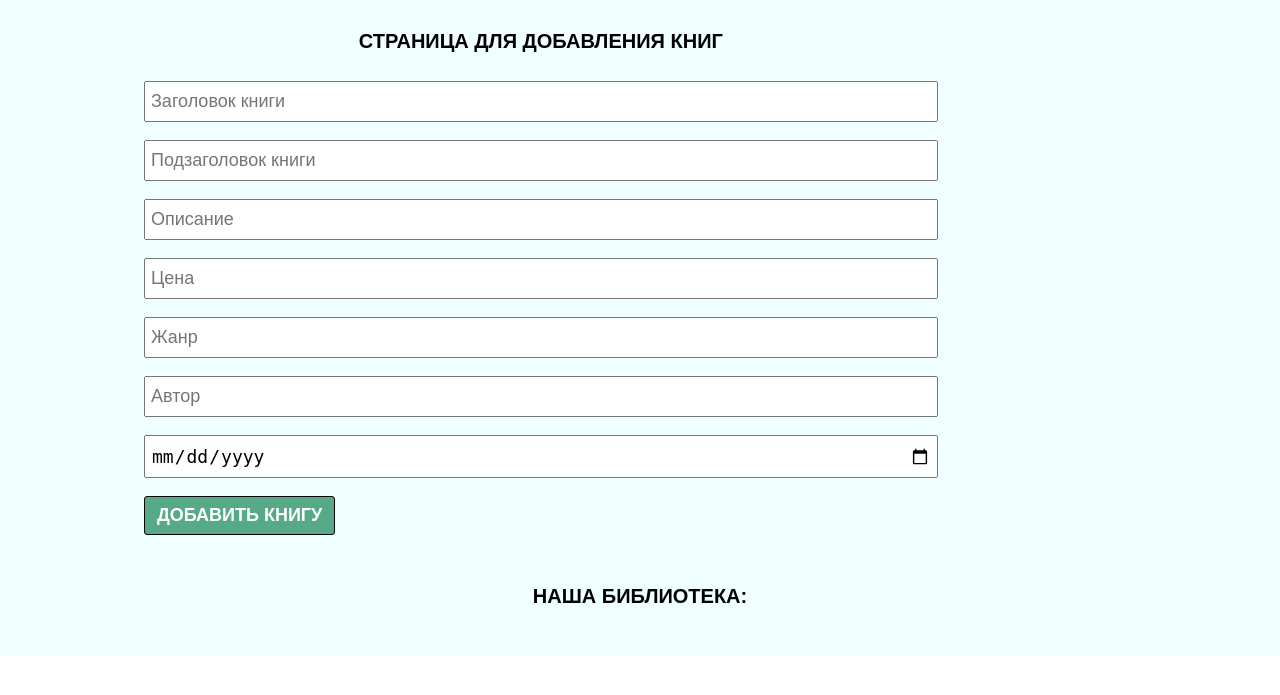
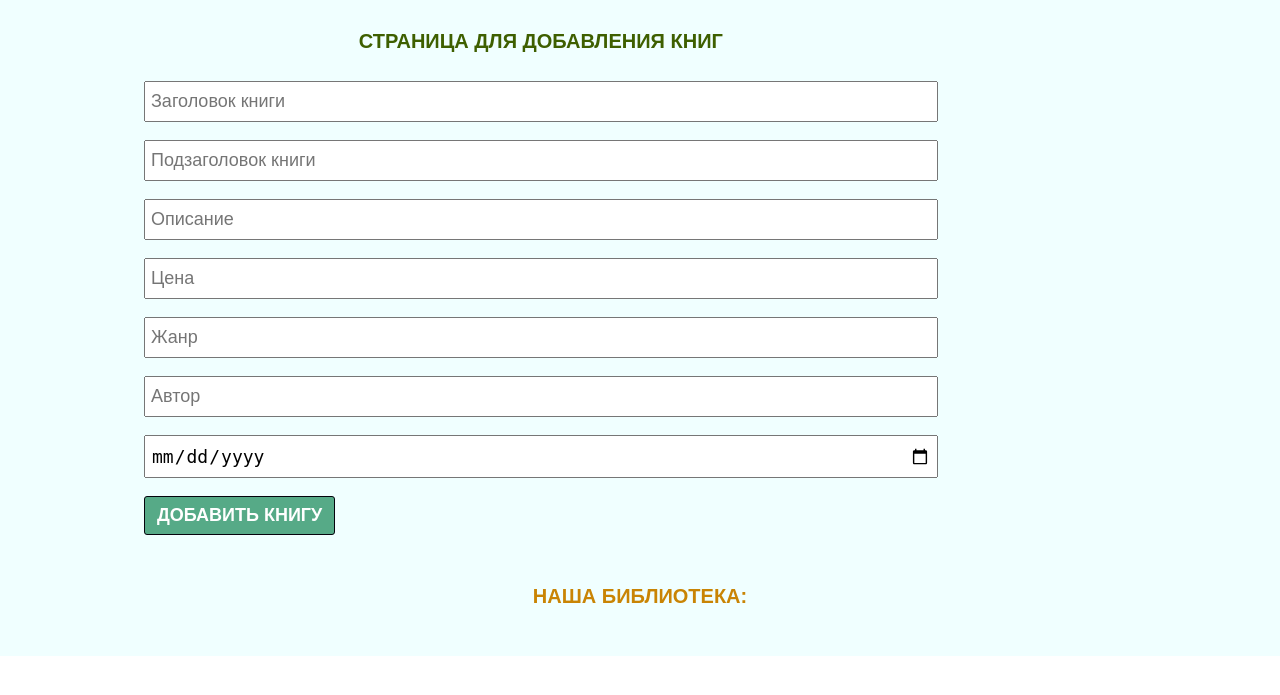
Before and after one commit to Mad-Alan/todo, a Django app: page /books/ in a window 1280 px wide. Shown: the top 695 px of the page. Run offline with Django 3.2, Linux system fonts and the light colour scheme; data that the repository does not hold is empty.

Commit message:
changed colors in the table of contents

```diff
--- a/main/templates/books.html
+++ b/main/templates/books.html
@@ -14,7 +14,7 @@
             <div class="create_container">
                 <form action="{% url 'add-book' %}" method = "POST">
                     {% csrf_token %}
-                    <h3 class="title">Страница для добавления книг</h3><br>
+                    <h3 class="title" style="color: rgb(62, 95, 0);">Страница для добавления книг</h3><br>
                     <input class="create_input" type="text" placeholder="Заголовок книги" name="book_title"><br><br>
                     <input class="create_input" type="text" placeholder="Подзаголовок книги" name="book_subtitle"><br><br>
                     <input class="create_input" type="text" placeholder="Описание" name="book_description"><br><br>
@@ -28,7 +28,7 @@
             </div>
         </section >
         <section >
-            <h3 class="title">Наша библиотека:</h3><br>
+            <h3 class="title" style="color: rgb(201, 132, 4);">Наша библиотека:</h3><br>
             {% for book in books_list %}
                 <h3>Название: {{ book.title}} </h3>
                 <h3>Автор: {{book.author}} - Жанр: {{book.genre}}</h3>
```
